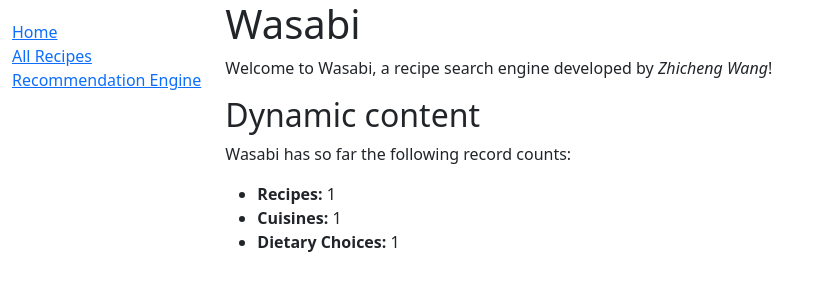
After one commit to Dogecat0/Wasabi, a Django app: template recipes/templates/index.html in a window 1280 px wide. The commit adds this page. Shown: the top 300 px of the page, without its empty margins (0-823 px from the left). Run offline with Django 4.2, Linux system fonts and the light colour scheme; the template is opened without the code that fills it: most values are stand-ins (such as "Sample title", 1, 10 or a date in 2020).

Commit message:
Create simple home page for wasabi

```diff
--- /dev/null
+++ b/recipes/static/css/styles.css
@@ -0,0 +1,5 @@
+.sidebar-nav {
+    margin-top: 20px;
+    padding: 0;
+    list-style: none;
+  }
--- /dev/null
+++ b/recipes/templates/base_generic.html
@@ -0,0 +1,28 @@
+<!DOCTYPE html>
+<html lang="en">
+<head>
+  {% block title %}<title>Wasabi - Recipe Search Engine</title>{% endblock %}
+  <meta charset="utf-8">
+  <meta name="viewport" content="width=device-width, initial-scale=1">
+  <link href="https://cdn.jsdelivr.net/npm/bootstrap@5.1.3/dist/css/bootstrap.min.css" rel="stylesheet" integrity="sha384-1BmE4kWBq78iYhFldvKuhfTAU6auU8tT94WrHftjDbrCEXSU1oBoqyl2QvZ6jIW3" crossorigin="anonymous">
+  <!-- Add additional CSS in static file -->
+  {% load static %}
+  <link rel="stylesheet" href="{% static 'css/styles.css' %}">
+</head>
+<body>
+  <div class="container-fluid">
+    <div class="row">
+      <div class="col-sm-2">
+      {% block sidebar %}
+        <ul class="sidebar-nav">
+          <li><a href="{% url 'index' %}">Home</a></li>
+          <li><a href="">All Recipes</a></li>
+          <li><a href="">Recommendation Engine</a></li>
+        </ul>
+      {% endblock %}
+      </div>
+      <div class="col-sm-10 ">{% block content %}{% endblock %}</div>
+    </div>
+  </div>
+</body>
+</html>
--- a/recipes/templates/detail.html
+++ b/recipes/templates/detail.html
@@ -1,7 +1,7 @@
-{% extends 'base.html' %}
+{% comment %} {% extends 'base.html' %}
 {% load static %}
 
 {% block page_content %}
 <h1>{{project.title}}</h1>
 <div class='row'>
-    <div class='col-md-8'>
+    <div class='col-md-8'> {% endcomment %}
--- /dev/null
+++ b/recipes/templates/index.html
@@ -0,0 +1,21 @@
+{% extends "base_generic.html" %}
+
+<!-- Add additional CSS in static file -->
+{% load static %}
+<link rel="stylesheet" href="{% static 'css/styles.css' %}" />
+
+{% load static %}
+<img src="{% static 'recipes/images/air_fryer_salmon.png' %}" alt="UML diagram" style="width:555px;height:540px;" />
+<img src="{% static 'recipes/images/beef_guinness_stew.png' %}" alt="UML diagram" style="width:555px;height:540px;" />
+
+{% block content %}
+  <h1>Wasabi</h1>
+  <p>Welcome to Wasabi, a recipe search engine developed by <em>Zhicheng Wang</em>!</p>
+  <h2>Dynamic content</h2>
+  <p>Wasabi has so far the following record counts:</p>
+  <ul>
+    <li><strong>Recipes:</strong> {{ num_recipes }}</li>
+    <li><strong>Cuisines:</strong> {{ num_cuisines }}</li>
+    <li><strong>Dietary Choices:</strong> {{ num_dietary_restrictions }}</li>
+  </ul>
+{% endblock %}
--- a/recipes/urls.py
+++ b/recipes/urls.py
@@ -4,5 +4,4 @@ from recipes import views
 
 urlpatterns = [
     path("", views.index, name="index"),
-    path("<int:pk>/", views.detail, name="detail"),
 ]
```
Also changed, not shown: recipes/templates/recipes.html (deleted, +0 -20 lines), recipes/views.py (+16 -9 lines).
